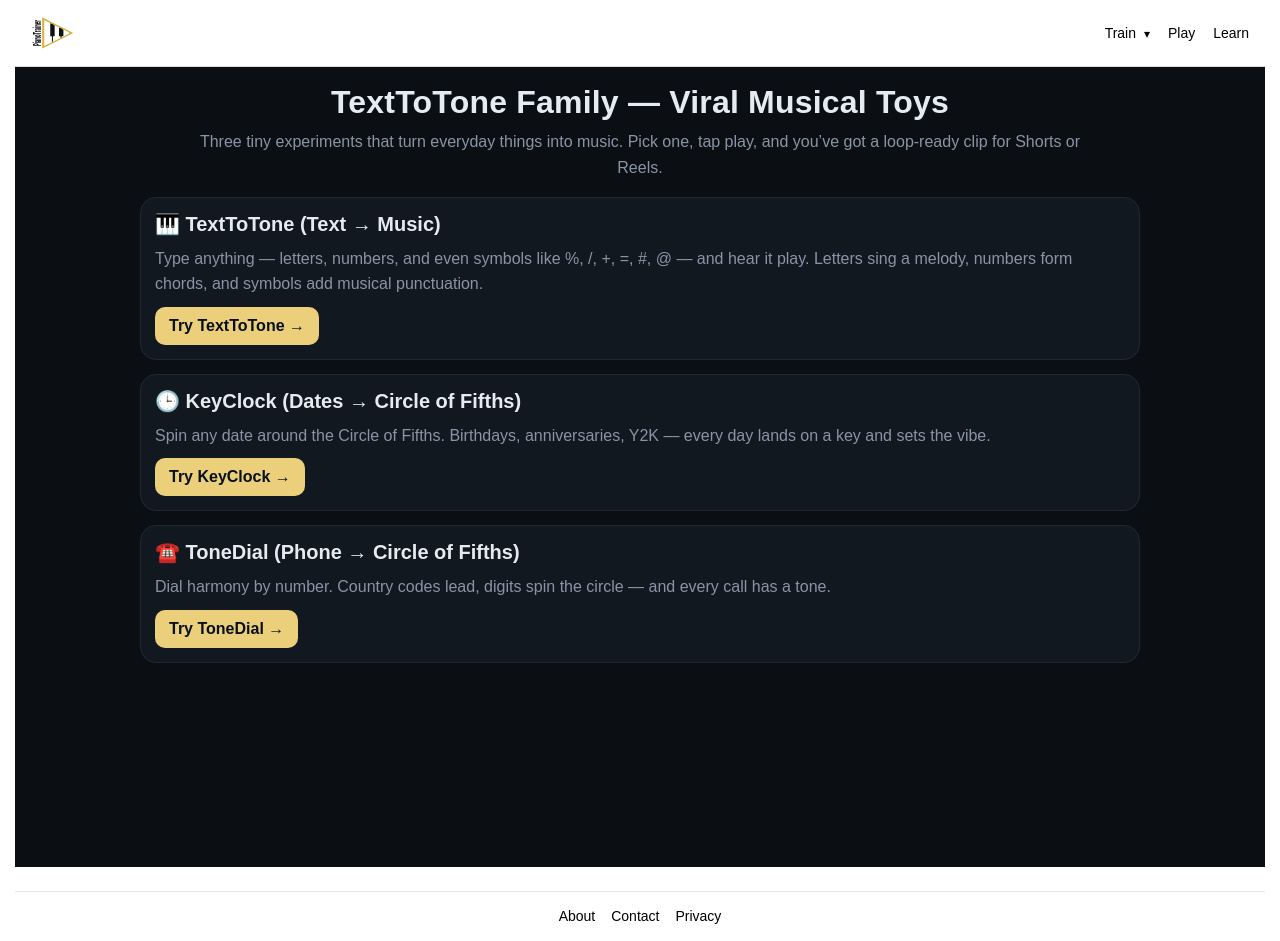
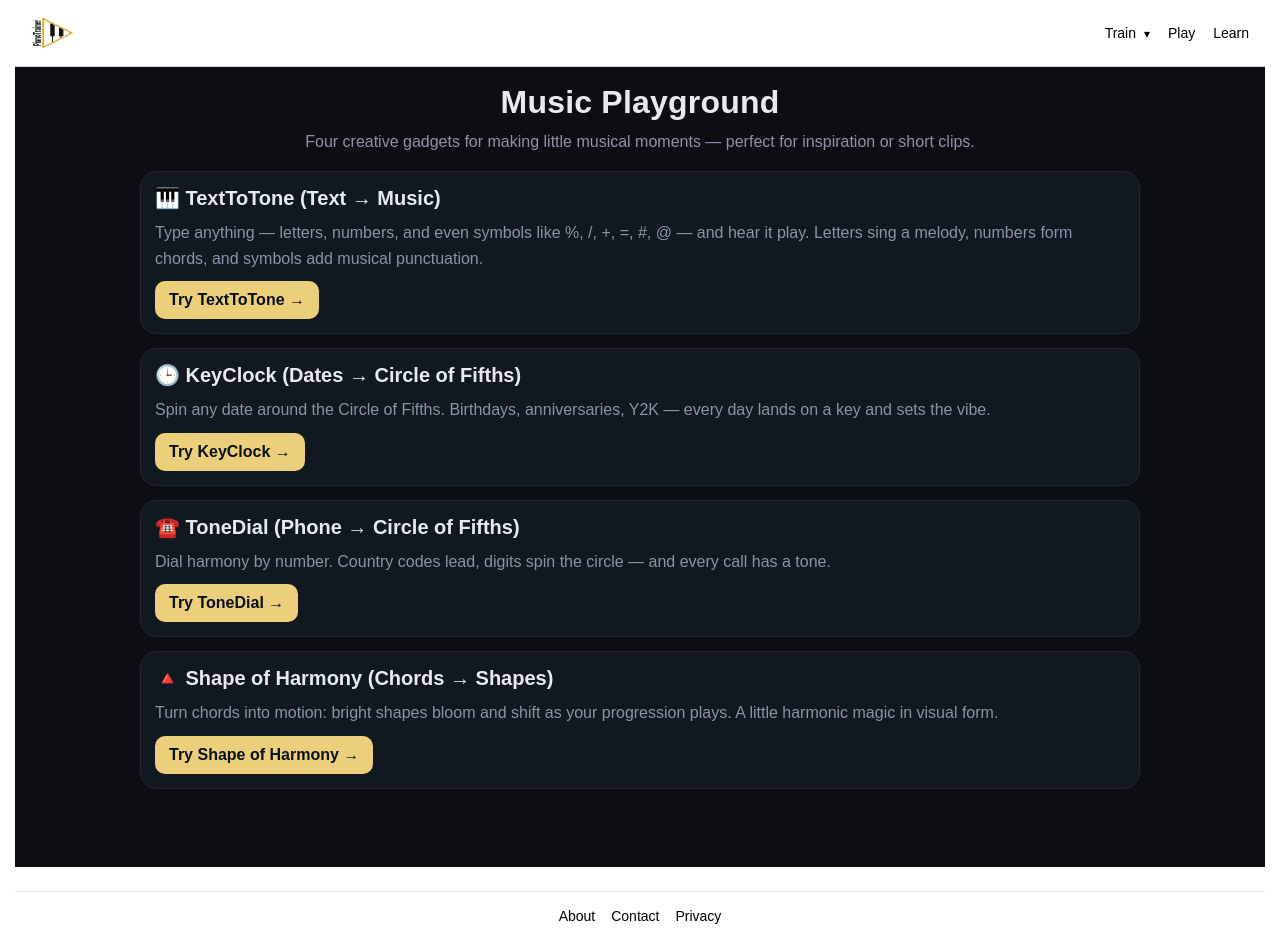
Before and after one commit to andreyeremichev/pianotrainer, a Next.js app: page /toys in a window 1280 px wide. Built offline with nearby package versions, Linux system fonts and the light colour scheme; a web font is replaced by a local one.

Commit message:
Update Toys Hub: Music Playground title, metadata, subtitle, Shape of Harmony card

```diff
--- a/app/toys/page.tsx
+++ b/app/toys/page.tsx
@@ -5,16 +5,16 @@ import type { Metadata } from "next";
    Metadata
    ========================= */
 export const metadata: Metadata = {
-  title: "TextToTone Family • Viral Musical Toys • PianoTrainer",
+  title: "Music Playground • PianoTrainer",
   description:
-    "Three bite-size toys: TextToTone (text → music), KeyClock (dates → Circle of Fifths), and ToneDial (phone → Circle of Fifths). Type, spin, dial — and make a loop-ready clip.",
+    "Make musical moments from whatever you type, dial, or play. Four pocket-sized tools perfect for creativity, fun, and shareable clips.",
   alternates: { canonical: "/toys" },
   openGraph: {
     type: "website",
-    url: "https://pianotrainer.app/viral",
-    title: "TextToTone Family • Viral Musical Toys • PianoTrainer",
+    url: "https://pianotrainer.app/toys",
+    title: "Music Playground • PianoTrainer",
     description:
-      "Try TextToTone (text → music), KeyClock (dates spin through the Circle of Fifths), and ToneDial (numbers dial harmony). Letters sing, digits form chords, symbols add musical punctuation.",
+      "Try TextToTone (text → music), KeyClock (dates spin through the Circle of Fifths), ToneDial (numbers dial harmony), and Shape of Harmony (chord progressions become shapes). Four pocket-sized tools for creativity, fun, and shareable clips.",
     siteName: "PianoTrainer",
     images: [
       {
@@ -27,9 +27,9 @@ export const metadata: Metadata = {
   },
   twitter: {
     card: "summary_large_image",
-    title: "TextToTone Family • Viral Musical Toys • PianoTrainer",
+    title: "Music Playground • PianoTrainer",
     description:
-      "TextToTone (text → music), KeyClock (dates → Circle of Fifths), ToneDial (phone → Circle of Fifths). Type, spin, dial — share the loop.",
+      "Make musical moments from whatever you type, dial, or play. Four pocket-sized tools perfect for creativity, fun, and shareable clips.",
     images: ["https://pianotrainer.app/og/texttotone.jpg"],
   },
   robots: { index: true, follow: true },
@@ -47,7 +47,7 @@ const theme = {
   gold: "#EBCF7A",
 };
 
-export default function ViralHubPage() {
+export default function ToysHubPage() {
   return (
     <main
       style={{
@@ -58,17 +58,17 @@ export default function ViralHubPage() {
         boxSizing: "border-box",
       }}
     >
-    {/* SEO: JSON-LD for /viral hub */}
+      {/* SEO: JSON-LD for /toys hub */}
       <script
         type="application/ld+json"
         dangerouslySetInnerHTML={{
           __html: JSON.stringify({
             "@context": "https://schema.org",
             "@type": "WebPage",
-      name: "TextToTone Family — Viral Musical Toys",
-      url: "https://pianotrainer.app/viral",
+            name: "Music Playground — PianoTrainer",
+            url: "https://pianotrainer.app/toys",
             description:
-        "Three bite-size toys: TextToTone (text → music), KeyClock (dates → Circle of Fifths), and ToneDial (phone → Circle of Fifths).",
+              "Four musical toys: TextToTone (text → music), KeyClock (dates → Circle of Fifths), ToneDial (phone → Circle of Fifths), and Shape of Harmony (chord progressions → shapes).",
           }),
         }}
       />
@@ -78,27 +78,33 @@ export default function ViralHubPage() {
           __html: JSON.stringify({
             "@context": "https://schema.org",
             "@type": "ItemList",
-      name: "Viral Musical Toys",
+            name: "Music Playground — Musical Toys",
             itemListElement: [
               {
                 "@type": "ListItem",
                 position: 1,
                 name: "TextToTone – Text → Music",
-          url: "https://pianotrainer.app/toys/text-to-tone"
+                url: "https://pianotrainer.app/toys/text-to-tone",
               },
               {
                 "@type": "ListItem",
                 position: 2,
                 name: "KeyClock – Dates → Music (Cadences)",
-          url: "https://pianotrainer.app/toys/key-clock"
+                url: "https://pianotrainer.app/toys/key-clock",
               },
               {
                 "@type": "ListItem",
                 position: 3,
                 name: "ToneDial – Phone/Text → Melody",
-          url: "https://pianotrainer.app/toys/tone-dial"
-        }
-      ]
+                url: "https://pianotrainer.app/toys/tone-dial",
+              },
+              {
+                "@type": "ListItem",
+                position: 4,
+                name: "Shape of Harmony – Chords → Shapes",
+                url: "https://pianotrainer.app/toys/shape-of-harmony",
+              },
+            ],
           }),
         }}
       />
@@ -113,20 +119,27 @@ export default function ViralHubPage() {
                 "@type": "ListItem",
                 position: 1,
                 name: "Home",
-          item: "https://pianotrainer.app/"
+                item: "https://pianotrainer.app/",
               },
               {
                 "@type": "ListItem",
                 position: 2,
-          name: "Viral",
-          item: "https://pianotrainer.app/viral"
-        }
-      ]
+                name: "Toys",
+                item: "https://pianotrainer.app/toys",
+              },
+            ],
           }),
         }}
       />
+
       {/* Header */}
-      <header style={{ maxWidth: 900, margin: "0 auto 16px", textAlign: "center" }}>
+      <header
+        style={{
+          maxWidth: 900,
+          margin: "0 auto 16px",
+          textAlign: "center",
+        }}
+      >
         <h1
           style={{
             margin: 0,
@@ -135,7 +148,7 @@ export default function ViralHubPage() {
             letterSpacing: 0.2,
           }}
         >
-          TextToTone Family — Viral Musical Toys
+          Music Playground
         </h1>
         <p
           style={{
@@ -145,8 +158,8 @@ export default function ViralHubPage() {
             lineHeight: 1.6,
           }}
         >
-          Three tiny experiments that turn everyday things into music. Pick one, tap play, and you’ve
-          got a loop-ready clip for Shorts or Reels.
+          Four creative gadgets for making little musical moments — perfect for inspiration or short
+          clips.
         </p>
       </header>
 
@@ -204,7 +217,7 @@ export default function ViralHubPage() {
             <div>
               <Link
                 href="/toys/text-to-tone"
-                aria-label="Open TextToTone Viral Toy"
+                aria-label="Open TextToTone Musical Toy"
                 style={{
                   display: "inline-flex",
                   alignItems: "center",
@@ -254,7 +267,7 @@ export default function ViralHubPage() {
             <div>
               <Link
                 href="/toys/key-clock"
-                aria-label="Open KeyClock Viral Toy"
+                aria-label="Open KeyClock Musical Toy"
                 style={{
                   display: "inline-flex",
                   alignItems: "center",
@@ -304,7 +317,7 @@ export default function ViralHubPage() {
             <div>
               <Link
                 href="/toys/tone-dial"
-                aria-label="Open ToneDial Viral Toy"
+                aria-label="Open ToneDial Musical Toy"
                 style={{
                   display: "inline-flex",
                   alignItems: "center",
@@ -322,6 +335,56 @@ export default function ViralHubPage() {
               </Link>
             </div>
           </article>
+
+          {/* Shape of Harmony (Chords → Shapes) */}
+          <article
+            className="toy-card"
+            style={{
+              background: theme.card,
+              border: `1px solid ${theme.border}`,
+              borderRadius: 16,
+              padding: 14,
+              display: "grid",
+              gap: 10,
+              transition: "box-shadow .2s ease, transform .2s ease",
+            }}
+          >
+            <div
+              style={{
+                fontWeight: 800,
+                fontSize: 20,
+                display: "flex",
+                alignItems: "center",
+                gap: 8,
+              }}
+            >
+              🔺 Shape of Harmony (Chords → Shapes)
+            </div>
+            <p style={{ margin: 0, color: theme.muted, lineHeight: 1.6 }}>
+              Turn chords into motion: bright shapes bloom and shift as your progression plays. A
+              little harmonic magic in visual form.
+            </p>
+            <div>
+              <Link
+                href="/toys/shape-of-harmony"
+                aria-label="Open Shape of Harmony Musical Toy"
+                style={{
+                  display: "inline-flex",
+                  alignItems: "center",
+                  justifyContent: "center",
+                  fontWeight: 800,
+                  color: "#081019",
+                  background: theme.gold,
+                  borderRadius: 10,
+                  padding: "10px 14px",
+                  textDecoration: "none",
+                  border: "none",
+                }}
+              >
+                Try Shape of Harmony →
+              </Link>
+            </div>
+          </article>
         </section>
       </section>
     </main>
```
Lines whose indentation alone changed are shown as unchanged.
